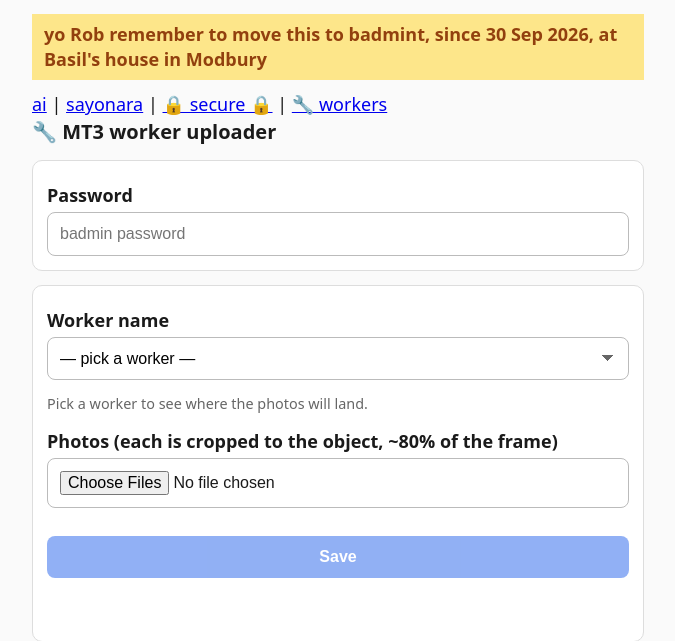
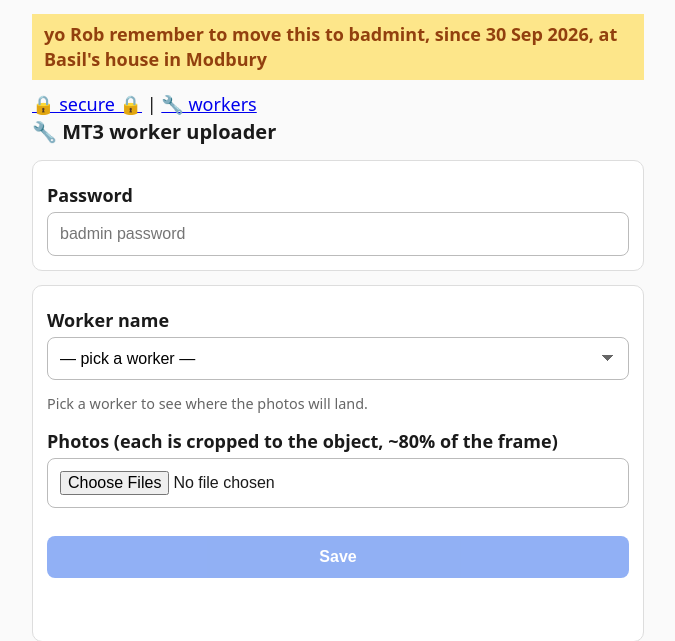
Before and after one commit to thunderrabbit/badmin.robnugen.com, a PHP site: page /workers/ in a window 1280 px wide. Shown: the top 641 px of the page, without its empty margins (302-977 px from the left). Run offline with PHP 8.4, Linux system fonts and the light colour scheme.

Commit message:
Drop ai and sayonara from badmin's menus
Both now live on badmint and their badmin directories 302 there, so the menus on the pages still served here (home, ai_secure, workers) stop listing them.

Co-Authored-By: Claude Opus 5.5 <noreply@anthropic.com>

```diff
--- a/ai_secure/index.php
+++ b/ai_secure/index.php
@@ -84,9 +84,7 @@ $all_categories    = secure_categories()['all'];          // full searchable voc
 </head>
 <body>
   <p style="background:#fde68a;color:#92400e;padding:8px 12px;margin:0 0 12px;font-weight:600">yo Rob remember to move this to badmint, since 30 Sep 2026, at Basil's house in Modbury</p>
-  <a href="/ai/">ai</a>
-  | <a href="/sayonara/">sayonara</a>
-  | <a href="/ai_secure/">🔒 secure 🔒</a>
+  <a href="/ai_secure/">🔒 secure 🔒</a>
   | <a href="/workers/">🔧 workers</a>
   <h1>🔒 Name a secure document</h1>
   <p class="muted">Filed outside the public web — receipts, paid bills, tax docs. Never web-served.</p>
--- a/index.php
+++ b/index.php
@@ -1,6 +1,4 @@
-<a href="/ai/">ai</a>
-| <a href="/sayonara/">sayonara</a>
-| <a href="/ai_secure/">🔒 secure 🔒</a>
+<a href="/ai_secure/">🔒 secure 🔒</a>
 | <a href="/workers/">🔧 workers</a>
 
 <!-- The upload form moved to badmint (mg #706). bullet.php stays: db.marbletrack3.com POSTs to it. -->
--- a/workers/index.php
+++ b/workers/index.php
@@ -76,9 +76,7 @@ $MT3_WORKERS = [
 </head>
 <body>
   <p style="background:#fde68a;color:#92400e;padding:8px 12px;margin:0 0 12px;font-weight:600">yo Rob remember to move this to badmint, since 30 Sep 2026, at Basil's house in Modbury</p>
-  <a href="/ai/">ai</a>
-  | <a href="/sayonara/">sayonara</a>
-  | <a href="/ai_secure/">🔒 secure 🔒</a>
+  <a href="/ai_secure/">🔒 secure 🔒</a>
   | <a href="/workers/">🔧 workers</a>
   <h1>🔧 MT3 worker uploader</h1>
 
```
